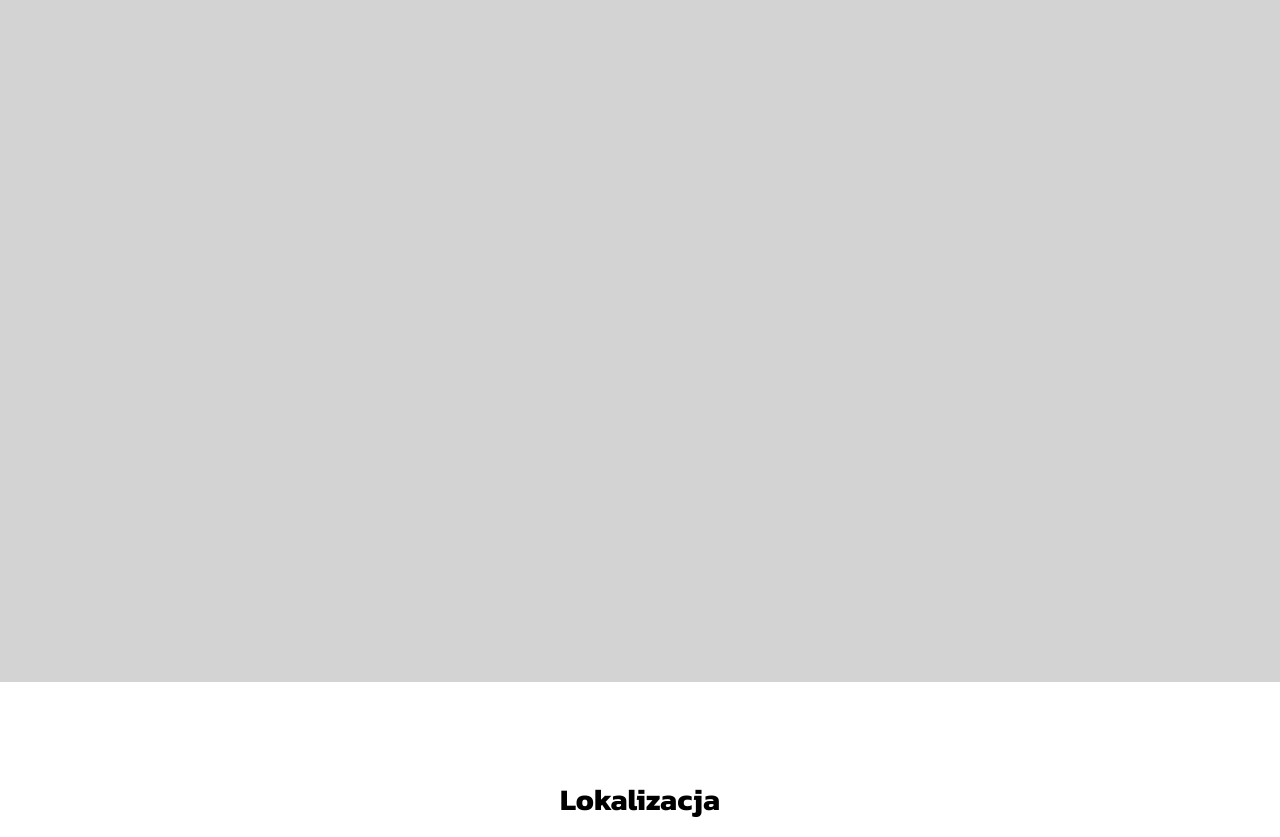
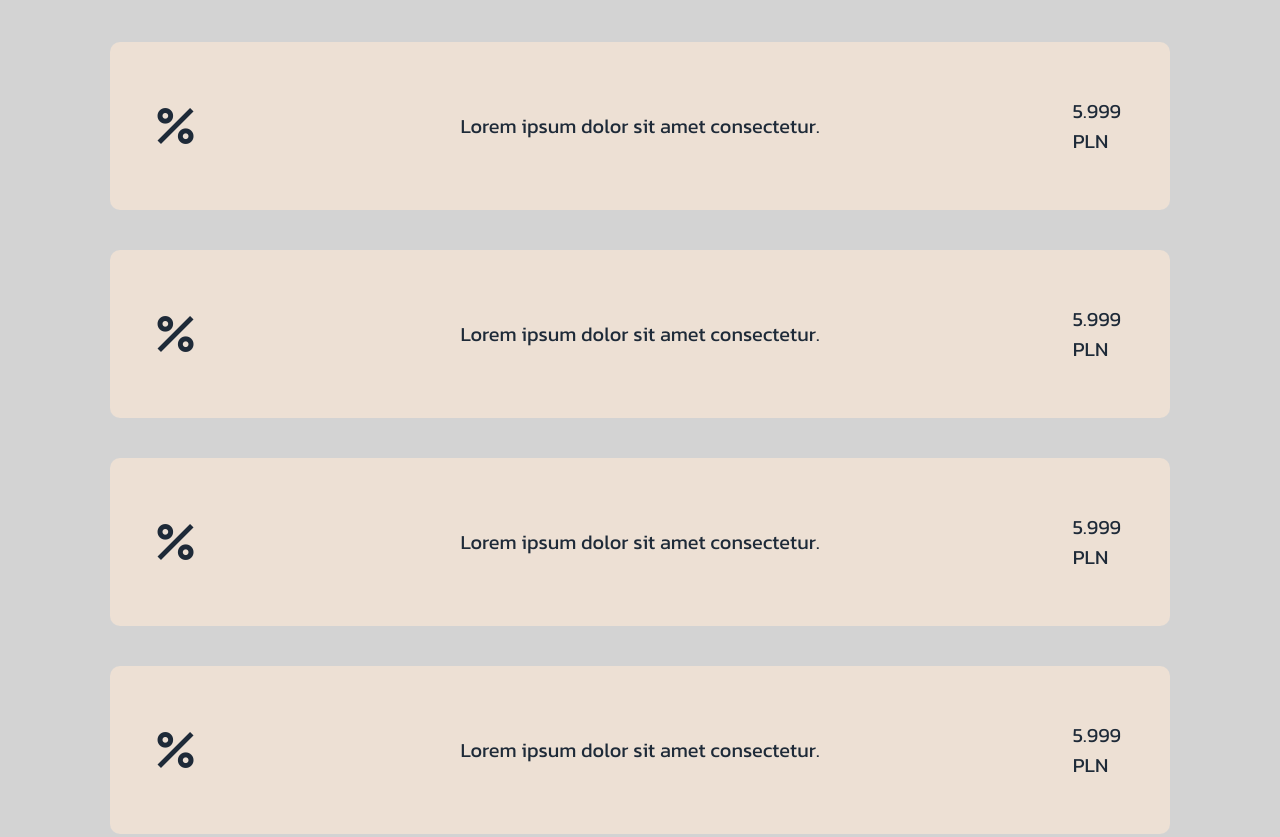
Before and after one commit to szymik88/Airlines, a plain HTML site: page index.html in a window 1280 px wide. Shown: the part 1768-2605 px from the top of the page. Drawn offline with nearby package versions, Linux system fonts and the light colour scheme.

Commit message:
Refactor promotion box

```diff
--- a/index.html
+++ b/index.html
@@ -121,6 +121,46 @@
         </section>
         <section id="promotion">
             <h2>Promocje</h2>
+            <div class="container">
+                <div class="row">
+                    <div class="col promotion-box">
+                        <p class="promotion-box-left">
+                            <span class="material-symbols-outlined">percent</span>
+                        </p>
+                        <p class="promotion-box-center">
+                            Lorem ipsum dolor sit amet consectetur.
+                        </p>
+                        <p class="promotion-box-right">5.999 PLN</p>
+                    </div>
+                    <div class="col promotion-box">
+                        <p class="promotion-box-left">
+                            <span class="material-symbols-outlined">percent</span>
+                        </p>
+                        <p class="promotion-box-center">
+                            Lorem ipsum dolor sit amet consectetur.
+                        </p>
+                        <p class="promotion-box-right">5.999 PLN</p>
+                    </div>
+                    <div class="col promotion-box">
+                        <p class="promotion-box-left">
+                            <span class="material-symbols-outlined">percent</span>
+                        </p>
+                        <p class="promotion-box-center">
+                            Lorem ipsum dolor sit amet consectetur.
+                        </p>
+                        <p class="promotion-box-right">5.999 PLN</p>
+                    </div>
+                    <div class="col promotion-box">
+                        <p class="promotion-box-left">
+                            <span class="material-symbols-outlined">percent</span>
+                        </p>
+                        <p class="promotion-box-center">
+                            Lorem ipsum dolor sit amet consectetur.
+                        </p>
+                        <p class="promotion-box-right">5.999 PLN</p>
+                    </div>
+                </div>
+            </div>
         </section>
         <section id="location">
             <h2>Lokalizacja</h2>
--- /dev/null
+++ b/scss/_promotion-box.scss
@@ -0,0 +1,35 @@
+@use 'variables' as *;
+
+.promotion-box {
+    background-color: $color-beige;
+    color: $color-navy;
+    border-radius: 1rem;
+    padding: 1.4rem;
+    display: flex;
+    justify-content: center;
+    align-items: center;
+    margin: 2rem;
+
+    p{
+        display: flex;
+        justify-content: center;
+        align-items: center;
+        flex-basis: 80%;
+        font-size: 2rem;
+        padding: 2rem;
+
+    &:nth-of-type(1), &:nth-of-type(3){
+        flex-basis: 10%;
+    }
+
+    }
+
+    span {
+        font-size: 5rem;
+        font-weight: bold;
+    }
+
+    p {
+        font-size: 2rem;
+    }
+}
--- a/scss/style.scss
+++ b/scss/style.scss
@@ -6,5 +6,6 @@
 @use 'animations';
 @use 'offer-box';
 @use 'contact-form';
+@use 'promotion-box';
 @use 'main';
 @use 'footer';
```
Also changed, not shown: css/style.css, 1 other file.
